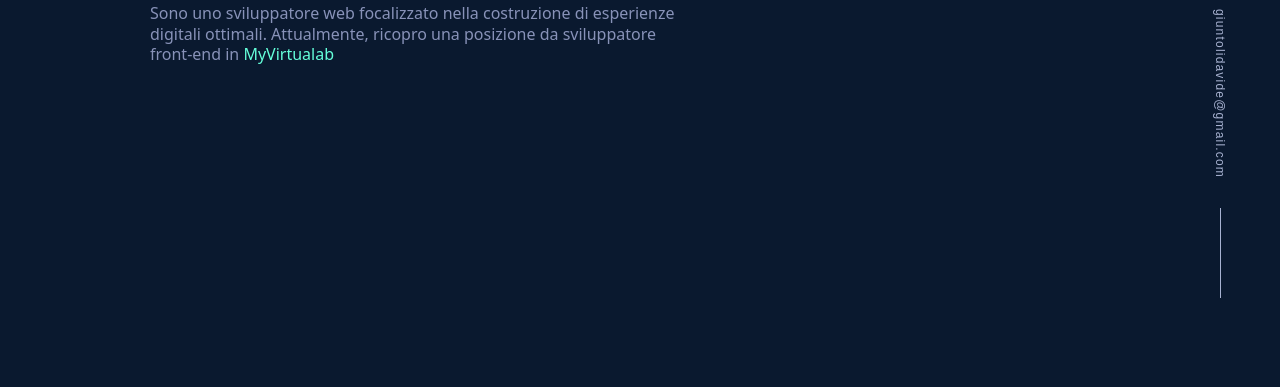
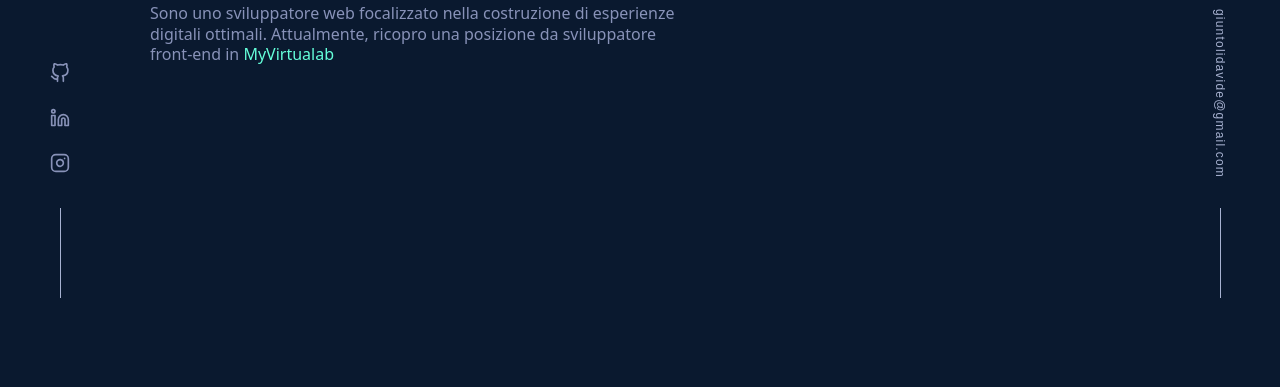
Before and after one commit to B1akeIT/portfolio, a PHP site: page /Home_page.html in a window 1280 px wide. Shown: the part 502-889 px from the top of the page. Run offline with PHP 8.4, Linux system fonts and the light colour scheme.

Commit message:
Creazione aside social

```diff
--- a/Home_page.html
+++ b/Home_page.html
@@ -45,6 +45,45 @@
         </nav>
     </header>
 
+    <aside id="social">
+        <ul class="lista-social">
+            <li>
+                <a>
+                    <svg xmlns="http://www.w3.org/2000/svg" role="img" viewBox="0 0 24 24"
+                         fill="none" stroke="currentColor" stroke-width="2"
+                         stroke-linecap="round"
+                         stroke-linejoin="round" class="feather feather-github">
+                        <title>GitHub</title>
+                        <path d="M9 19c-5 1.5-5-2.5-7-3m14 6v-3.87a3.37 3.37 0 0 0-.94-2.61c3.14-.35 6.44-1.54 6.44-7A5.44 5.44 0 0 0 20 4.77 5.07 5.07 0 0 0 19.91 1S18.73.65 16 2.48a13.38 13.38 0 0 0-7 0C6.27.65 5.09 1 5.09 1A5.07 5.07 0 0 0 5 4.77a5.44 5.44 0 0 0-1.5 3.78c0 5.42 3.3 6.61 6.44 7A3.37 3.37 0 0 0 9 18.13V22"></path>
+                    </svg>
+                </a>
+            </li>
+            <li>
+                <a>
+                    <svg xmlns="http://www.w3.org/2000/svg" role="img" viewBox="0 0 24 24" fill="none"
+                         stroke="currentColor" stroke-width="2" stroke-linecap="round" stroke-linejoin="round"
+                         class="feather feather-linkedin">
+                        <title>LinkedIn</title>
+                        <path d="M16 8a6 6 0 0 1 6 6v7h-4v-7a2 2 0 0 0-2-2 2 2 0 0 0-2 2v7h-4v-7a6 6 0 0 1 6-6z"></path>
+                        <rect x="2" y="9" width="4" height="12"></rect>
+                        <circle cx="4" cy="4" r="2"></circle>
+                    </svg>
+                </a>
+            </li>
+            <li style="margin-bottom: 20px;">
+                <a>
+                    <svg xmlns="http://www.w3.org/2000/svg" role="img" viewBox="0 0 24 24" fill="none"
+                         stroke="currentColor" stroke-width="2" stroke-linecap="round" stroke-linejoin="round"
+                         class="feather feather-instagram">
+                        <title>Instagram</title>
+                        <rect x="2" y="2" width="20" height="20" rx="5" ry="5"></rect>
+                        <path d="M16 11.37A4 4 0 1 1 12.63 8 4 4 0 0 1 16 11.37z"></path>
+                        <line x1="17.5" y1="6.5" x2="17.51" y2="6.5"></line>
+                    </svg>
+                </a>
+            </li>
+        </ul>
+    </aside>
 
     <aside id="email">
         <div>
@@ -558,7 +597,7 @@
                     Se vuoi contattarmi per una domanda, un progetto o semplicemente per salutare, risponderò il prima
                     possibile!
                 </p>
-                <a class="contatti-email">Ciao</a>
+                <a class="contatti-email">Parliamo</a>
             </section>
         </article>
     </main>
--- a/stile.css
+++ b/stile.css
@@ -128,6 +128,41 @@ header {
     user-select: auto !important;
 }
 
+aside#social {
+    width: 40px;
+    position: fixed;
+    bottom: 0;
+    left: 40px;
+    right: auto;
+    z-index: 10;
+    color: #A8B2D1;
+}
+
+aside#social .lista-social {
+    display: flex;
+    flex-direction: column;
+    -webkit-box-align: center;
+    align-items: center;
+    margin: 0;
+    padding: 0;
+    list-style: none;
+}
+
+aside#social .lista-social a {
+    padding: 10px;
+    display: inline-block;
+    text-decoration: none;
+    text-decoration-skip-ink: auto;
+    color: inherit;
+    position: relative;
+    transition: 0.25s;
+}
+
+aside#social .lista-social svg {
+    width: 20px;
+    height: 20px;
+}
+
 aside#email {
     width: 40px;
     position: fixed;
@@ -144,6 +179,16 @@ aside#email div {
     -webkit-box-align: center;
     align-items: center;
     position: relative;
+}
+
+aside#email div::after,
+aside#social .lista-social::after {
+    content: "";
+    display: block;
+    width: 1px;
+    height: 90px;
+    margin: 0 auto;
+    background-color: #A8B2D1;
 }
 
 aside#email a {
```
Also changed, not shown: other parts of stile.css (+4 -31 lines).
